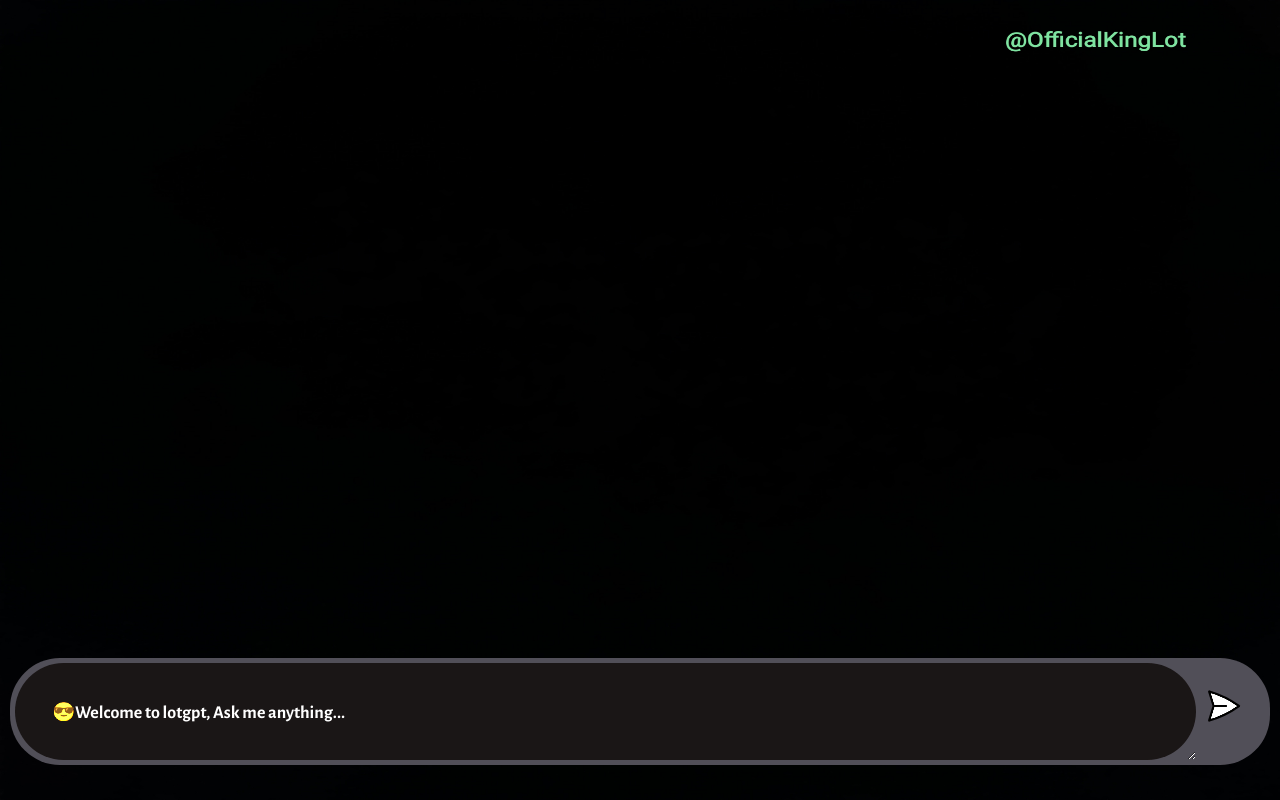
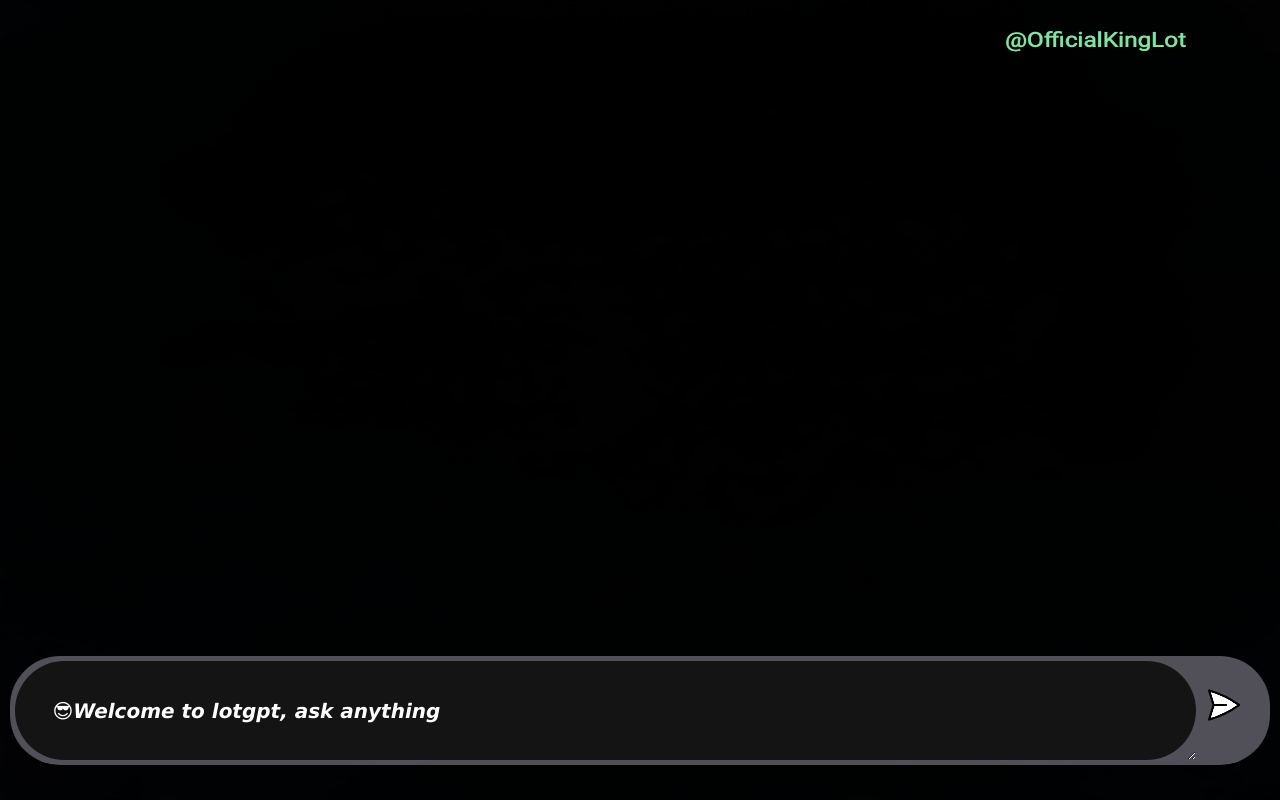
Before and after one commit to officialkinglot/Lotgpt, a website built with Vite: page client/index.html in a window 1280 px wide. Built offline with nearby package versions, Linux system fonts and the light colour scheme.

Commit message:
update css and html

```diff
--- a/client/index.html
+++ b/client/index.html
@@ -11,7 +11,7 @@
     <div id="app">
       <div id="chat_container"></div>
         <form>
-        <textarea name="prompt" rows="1" cols="1" placeholder="😎Welcome to lotgpt, Ask me anything..."></textarea>
+        <textarea name="prompt" rows="1" cols="1" placeholder="😎Welcome to lotgpt, ask anything"></textarea>
         <button type="submit"><img src="assets/send.svg"></button>
         </form>
       </div>
--- a/client/style.css
+++ b/client/style.css
@@ -125,15 +125,18 @@ form {
 textarea {
   width:100%;
   scroll-behavior: auto;
-  color: #ffffff;
-  font-size:18px;
+  color: #b4bbbc;
+  font-size:20px;
   padding: 3%;
-  background:rgb(12, 10, 10);
+  background:rgb(9, 9, 9);
   border-radius:50px;
   border: none;
   outline: none;
   cursor: pointer;
   overflow:auto;
+  filter: brightness(100%);
+  font-family: Verdana, sans-serif;
+  font-style: italic;
 }
 
 button {
```
